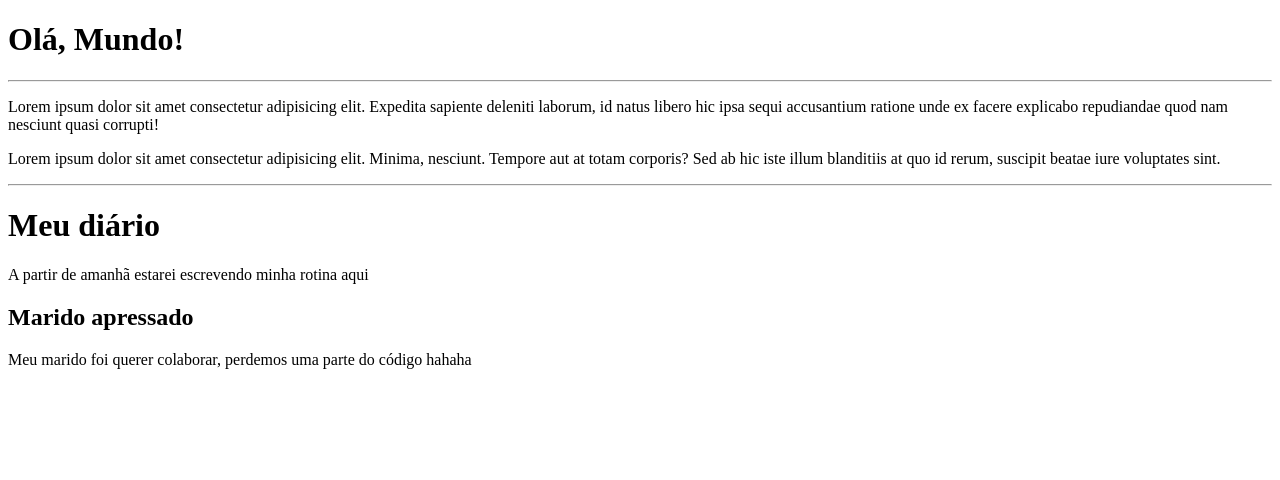
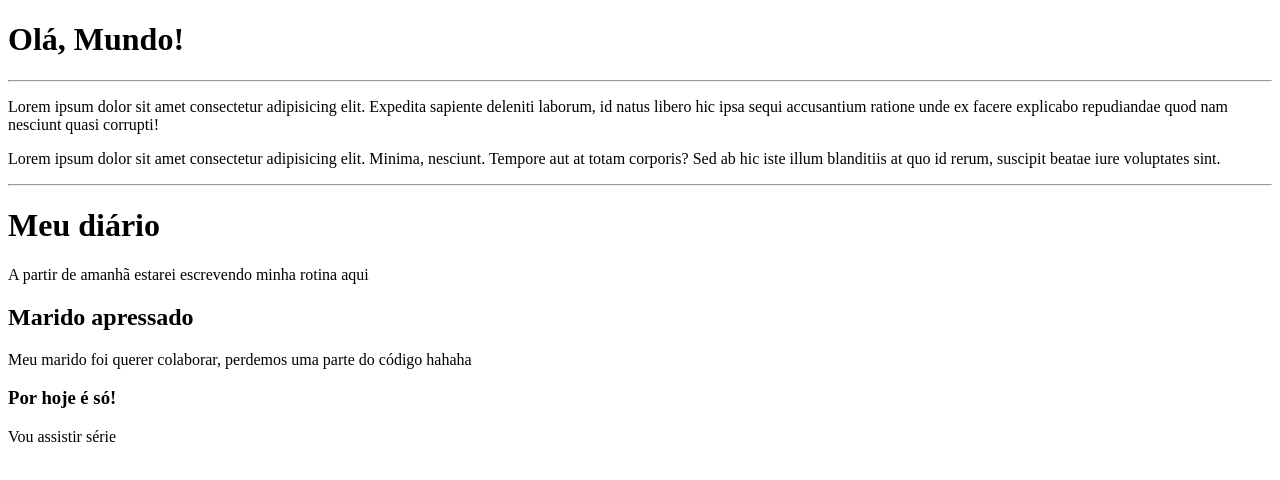
Before and after one commit to michelerocha/Ola-Mundo, a plain HTML site: page Site-exemplo/index.html in a window 1280 px wide. Drawn offline with Linux system fonts and the light colour scheme.

Commit message:
Update index.html
Acrescentei mais um parágrafo

```diff
--- a/Site-exemplo/index.html
+++ b/Site-exemplo/index.html
@@ -11,11 +11,16 @@
    <p>Lorem ipsum dolor sit amet consectetur adipisicing elit. Expedita sapiente deleniti laborum, id natus libero hic ipsa sequi accusantium ratione unde ex facere explicabo repudiandae quod nam nesciunt quasi corrupti!</p>
    <p>Lorem ipsum dolor sit amet consectetur adipisicing elit. Minima, nesciunt. Tempore aut at totam corporis? Sed ab hic iste illum blanditiis at quo id rerum, suscipit beatae iure voluptates sint.</p>
     <hr>
+
    <h1>Meu diário</h1>
    <p>A partir de amanhã estarei escrevendo minha rotina aqui</p>
 
    <h2>Marido apressado</h2>
    <p>Meu marido foi querer colaborar, perdemos uma parte do código hahaha</p>
+
+   <h3>Por hoje é só!</h3>
+   <p>Vou assistir série</p>
+
 </body>
 </body>
 </html>
```
